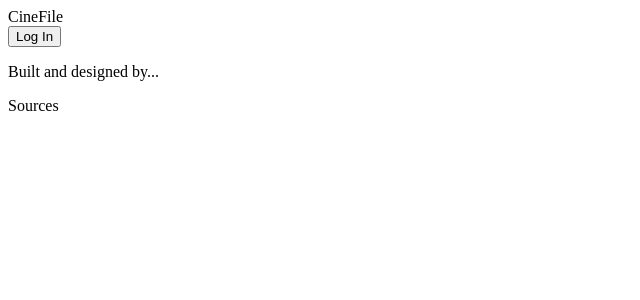
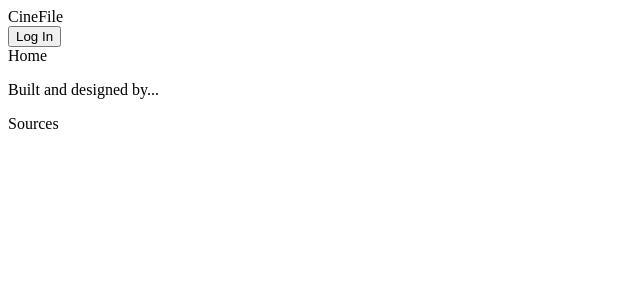
Before and after one commit to olsenjames1116/social-networking-app, a React (Create React App) app: page / in a window 1280 px wide. Shown: the top 300 px of the page, without its empty margins (0-640 px from the left). Built offline with nearby package versions, Linux system fonts and the light colour scheme.

Commit message:
Set up homepage routing

```diff
--- a/src/RouteSwitch.js
+++ b/src/RouteSwitch.js
@@ -1,11 +1,12 @@
 import React from 'react';
 import { BrowserRouter, Routes, Route } from 'react-router-dom';
+import Home from './components/content/home/Home';
 
 export default function RouteSwitch() {
   return (
     <BrowserRouter>
       <Routes>
-        <Route />
+        <Route path="/" element={<Home />} />
       </Routes>
     </BrowserRouter>
   );
--- /dev/null
+++ b/src/components/content/home/Home.js
@@ -0,0 +1,5 @@
+import React from 'react';
+
+export default function Home() {
+  return <div className="home">Home</div>;
+}
```
